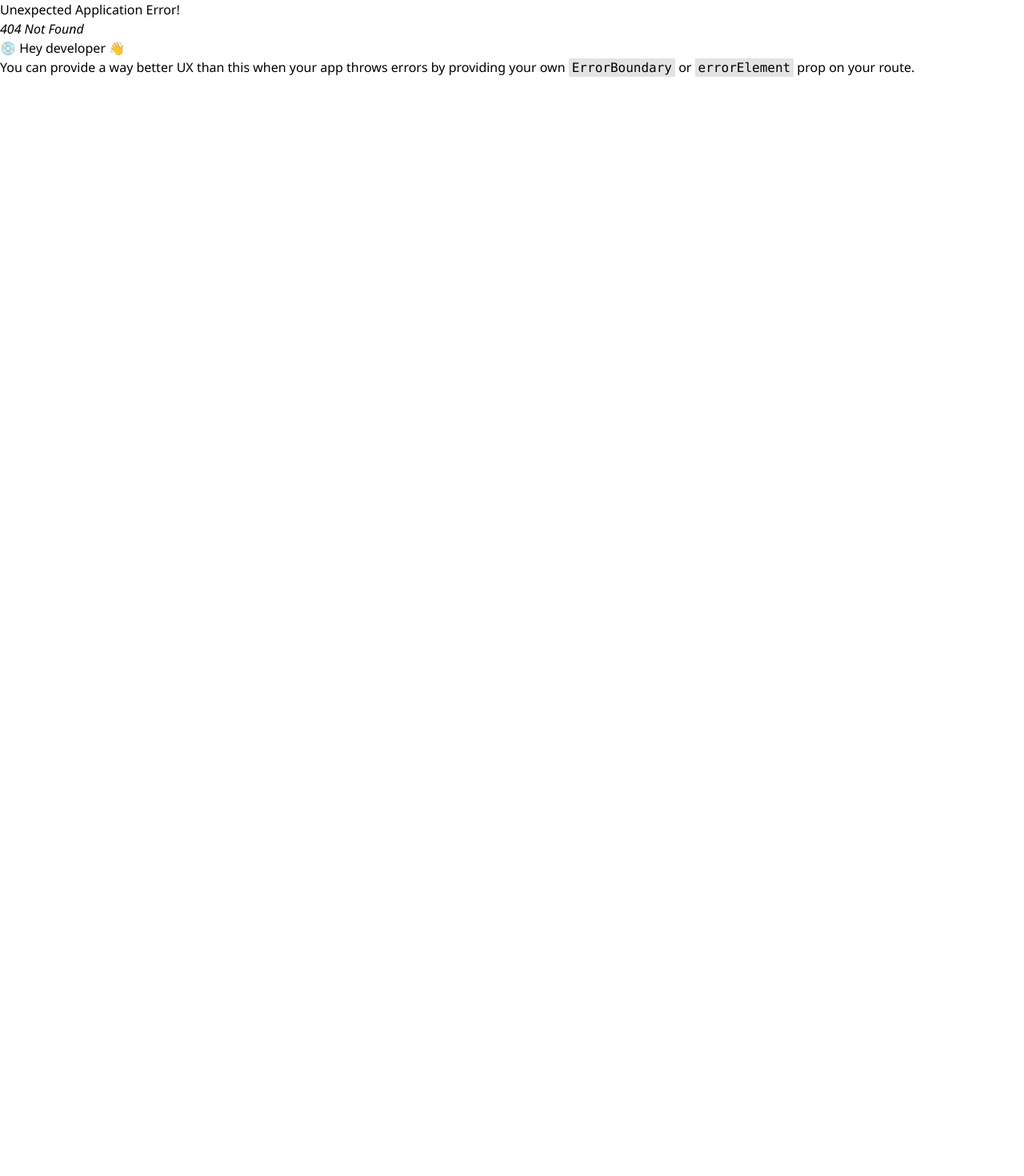
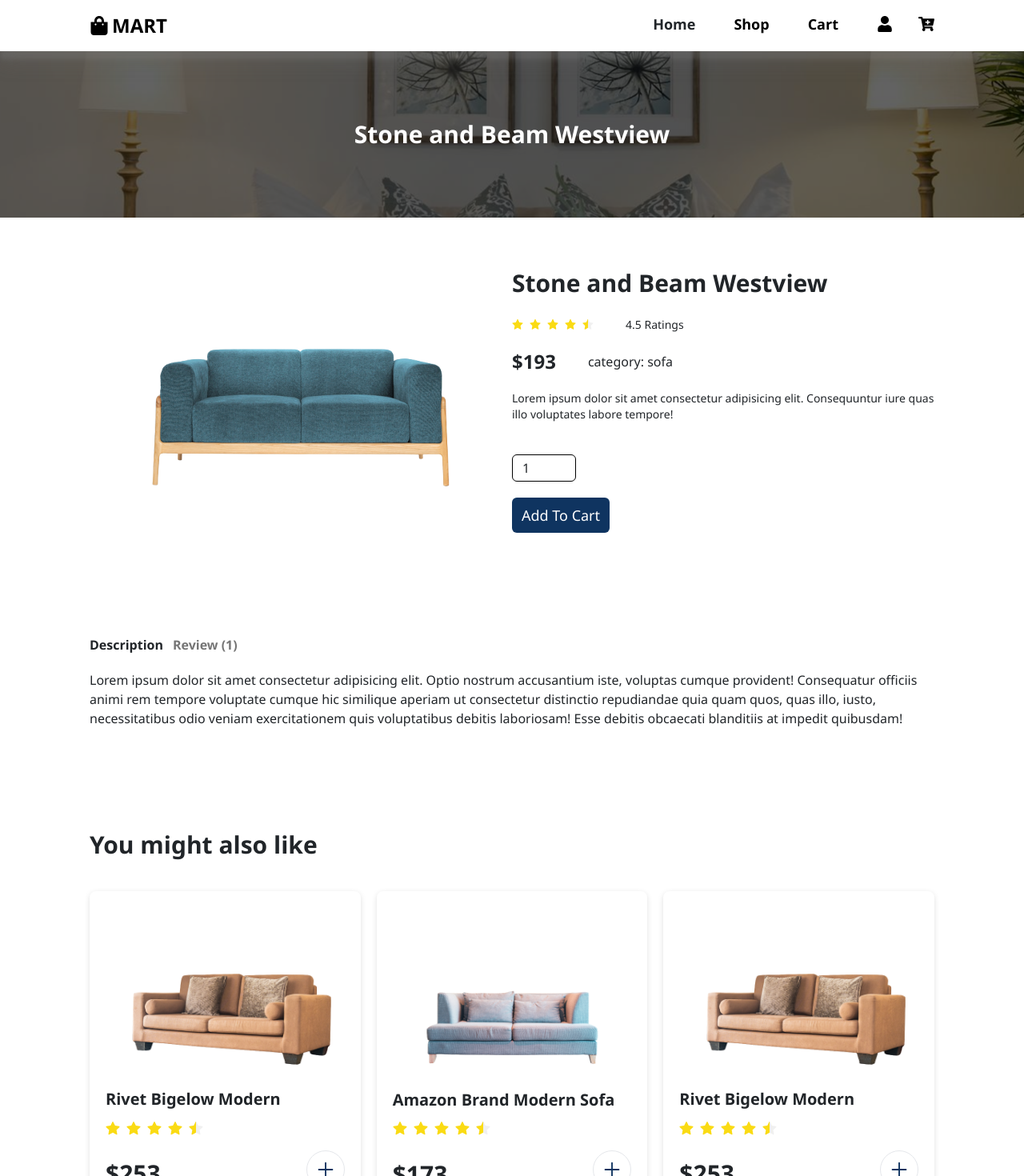
Before and after one commit to Chetan-B9/react-projects, a React (Vite) app in the folder ait-ecom-app/: page /product/01 in a window 1280 px wide. Before the commit this address had no page. Shown: the top 1470 px of the page at 80% size. Before the commit the page ends 800 px from the top, so only its background shows below. Built offline with nearby package versions, Linux system fonts and the light colour scheme; the HTML template or start-up script is replaced by a standard one.

Commit message:
ADDED: Product details page

```diff
--- /dev/null
+++ b/ait-ecom-app/src/CSS/Productpag Style/Product.module.css
@@ -0,0 +1,3 @@
+.product_title{
+    background-image: url('../../assets/Images/title background.jpg');
+}
--- a/ait-ecom-app/src/Components/Header/Header.jsx
+++ b/ait-ecom-app/src/Components/Header/Header.jsx
@@ -1,16 +1,24 @@
-import { NavLink } from "react-router-dom"
+import { NavLink } from "react-router-dom";
 import { useState } from "react";
-import { FaHome, FaShoppingBag, FaCartPlus, FaUser, FaBars } from "react-icons/fa";
+import {
+  FaHome,
+  FaShoppingBag,
+  FaCartPlus,
+  FaUser,
+  FaBars,
+} from "react-icons/fa";
 
-import { Drawer } from 'antd';
+import { Drawer, Space } from "antd";
 
 function Header() {
   const [open, setOpen] = useState(false);
 
+  // function to show drawer
   const showDrawer = () => {
     setOpen(true);
   };
 
+  // function to close the drawer
   const onClose = () => {
     setOpen(false);
   };
@@ -24,21 +32,37 @@ function Header() {
         </div>
 
         <div className="drawer_container w-[70%] block md:hidden flex items-center justify-end">
-            <button className="" onClick={showDrawer}><FaBars className="text-lg"/></button>
+          <button className="" onClick={showDrawer}>
+            <FaBars className="text-lg" />
+          </button>
 
           <Drawer
-placement={'top'}
+            placement={"top"}
             closable={true}
             onClose={onClose}
             open={open}
             key={top}
             className="drawer"
+            extra = {
+              <Space>
+                <div className="brand w-[30%] font-semibold text-2xl flex items-center gap-1">
+                  <FaHome />
+                  <h2>MART</h2>
+                </div>
+              </Space>
+            }
           >
             <nav className="menu h-full">
               <ul className="h-full">
                 <li>
                   <FaHome />
-            <NavLink to='/' className={`menu_item ${({isActive}) => isActive ? 'text-lg' : 'text-sm'}`}>Home</NavLink>
+                  <NavLink
+                    to="/"
+                    className={`menu_item ${({ isActive }) =>
+                      isActive ? "text-lg" : "text-sm"}`}
+                  >
+                    Home
+                  </NavLink>
                 </li>
                 <li>
                   <FaShoppingBag />
@@ -57,13 +81,17 @@ className="drawer"
           </Drawer>
         </div>
 
-
-
         <nav className="menu w-[70%] text-lg font-sm hidden md:block">
           <ul className=" flex justify-end gap-12 font-semibold">
             <li>
-
-                        <NavLink to='/' className={({isActive}) => isActive ? 'text-main' : 'text-main-text'}>Home</NavLink>
+              <NavLink
+                to="/"
+                className={({ isActive }) =>
+                  isActive ? "text-main" : "text-main-text"
+                }
+              >
+                Home
+              </NavLink>
             </li>
             <li>
               <NavLink>Shop</NavLink>
@@ -72,7 +100,9 @@ className="drawer"
               <NavLink>Cart</NavLink>
             </li>
             <div className="flex items-center gap-8 text-xl">
-                    <li><FaUser /></li>
+              <li>
+                <FaUser />
+              </li>
               <li>
                 <NavLink>
                   <FaCartPlus />
@@ -83,7 +113,7 @@ className="drawer"
         </nav>
       </div>
     </header>
-  )
+  );
 }
 
-export default Header
+export default Header;
--- a/ait-ecom-app/src/Components/Home/Home.jsx
+++ b/ait-ecom-app/src/Components/Home/Home.jsx
@@ -35,7 +35,7 @@ function Home() {
 
         <div className="container mt-14 grid grid-cols-1 md:grid-cols-2 lg:grid-cols-3 gap-5">
            {
-            discoutProducts.map((product) => <ProductCard key={product.id} productName = {product.productName} price = {product.price} imgUrl = {product.imgUrl} avgRating = {product.avgRating} discount = {product.discount ?? null}/>
+            discoutProducts.map((product) => <ProductCard key={product.id} id={product.id} productName = {product.productName} price = {product.price} imgUrl = {product.imgUrl} avgRating = {product.avgRating} discount = {product.discount ?? null}/>
             )
            }
         </div>
@@ -52,7 +52,7 @@ function Home() {
            {
             products.map((product) => {
                return (product.category === 'mobile' || product.category === 'wireless') &&
-              <ProductCard key={product.id} productName = {product.productName} price = {product.price} imgUrl = {product.imgUrl} avgRating = {product.avgRating} discount = {product.discount ?? null}/>
+              <ProductCard key={product.id} id={product.id} productName = {product.productName} price = {product.price} imgUrl = {product.imgUrl} avgRating = {product.avgRating} discount = {product.discount ?? null}/>
             }
             )
            }
@@ -70,7 +70,7 @@ function Home() {
            {
             products.map((product) => {
                return (product.category === 'sofa' || product.category === 'chairs') &&
-              <ProductCard key={product.id} productName = {product.productName} price = {product.price} imgUrl = {product.imgUrl} avgRating = {product.avgRating} discount = {product.discount ?? null}/>
+              <ProductCard key={product.id} id={product.id} productName = {product.productName} price = {product.price} imgUrl = {product.imgUrl} avgRating = {product.avgRating} discount = {product.discount ?? null}/>
             }
             )
            }
--- a/ait-ecom-app/src/Components/Home/ProductCard.jsx
+++ b/ait-ecom-app/src/Components/Home/ProductCard.jsx
@@ -6,7 +6,7 @@ import { CiHeart } from "react-icons/ci";
 
 
 
-function ProductCard({productName, price, imgUrl, avgRating, discount}) {
+function ProductCard({id, productName, price, imgUrl, avgRating, discount}) {
   return (
     <div className={`${homeStyle.card} py-10 rounded-lg relative bg-secondary`}>
         {
@@ -22,7 +22,7 @@ function ProductCard({productName, price, imgUrl, avgRating, discount}) {
         </div>
 
         <div className="img_container w-full aspect-video">
-            <Link>
+            <Link to={`/product/${id}`}>
               <img src={imgUrl} alt={productName} className='w-full h-full object-contain'/>
             </Link>
         </div>
--- /dev/null
+++ b/ait-ecom-app/src/Components/Product/Product.jsx
@@ -0,0 +1,127 @@
+import { useParams } from 'react-router-dom'
+import { products } from '../../assets/data/products'
+import { Rate } from 'antd';
+import ProductStyle from '../../CSS/Productpag Style/Product.module.css'
+import { useState } from 'react';
+import ProductCard from '../Home/ProductCard';
+
+function Product() {
+  const { id } = useParams()
+  const [active, setActive] = useState('desc')
+
+  const handleToogle = (toogle) => {
+    setActive(toogle)
+  }
+
+  return (
+    <>
+        {
+            products.map((product) => {
+                if(product.id === id){
+                    return (
+                       <section key={id} className="product text-main-text">
+                            <div className={`${ProductStyle.product_title} h-52 bg-center`}>
+                                {/* product title  */}
+                                <div className='bg-[#0000009d] h-full flex justify-center items-center'>
+                                  <h1 className='text-secondary text-3xl font-semibold'>{product.productName}</h1>
+                                </div>
+                            </div>
+
+                            {/* product details  */}
+                            <div className='px-5 md:px-14 lg:px-28 py-16'>
+                                   <div className='flex flex-col md:flex-row'>
+                                       {/* product image part  */}
+                                       <div className='w-full md:w-[50%]'>
+                                         <div className=' flex justify-center items-start'>
+                                           <img src={product.imgUrl} alt={`${product.productName} image`} className='w-[85%] object-contain' />
+                                         </div>
+                                       </div>
+
+                                       {/* product info part */}
+                                       <div className='w-full md:w-[50%]'>
+                                           {/* top part  */}
+                                           <div className='flex flex-col gap-4'>
+                                              <h2 className='text-3xl font-semibold'>{product.productName}</h2>
+                                              <div className='flex items-end text-sm gap-10'>
+                                                 <Rate disabled allowHalf defaultValue={product.avgRating} className='text-sm mt-2'/>
+                                                 <p>{product.avgRating} Ratings</p>
+                                              </div>
+                                              <div className='flex items-center gap-10 mt-1'>
+                                                <h3 className='text-2xl font-semibold'>${product.price}</h3>
+                                                <p>category: {product.category}</p>
+                                              </div>
+                                              <div className='text-sm mt-1'>
+                                                <p>{product.shortDesc}</p>
+                                              </div>
+                                           </div>
+
+                                           {/* bottom part  */}
+                                           <div className='flex flex-col gap-5 mt-10'>
+                                              <input type="number" value={1}  min={1} className='w-[5rem] border border-black rounded-md px-3 py-1'/>
+                                              <button className='bg-main text-secondary text-lg w-fit px-3 py-2 rounded-md'>
+                                                Add To Cart
+                                              </button>
+                                           </div>
+                                       </div>
+
+
+                                   </div>
+                                </div>
+
+                                {/* description and review part  */}
+                                <div className='px-5 md:px-14 lg:px-28 py-16'>
+                                   <div className='flex gap-3 font-semibold'>
+                                      <button onClick={() => handleToogle('desc')} className={`${active === 'desc' ? 'text-main-text' : 'text-[#757575]'} `}>Description</button>
+                                      <button onClick={() => handleToogle('review')} className={`${active === 'review' ? 'text-main-text' : 'text-[#757575]'}`}>Review <span>({product.reviews.length})</span></button>
+                                   </div>
+                                   {
+                                    active === 'desc' &&
+                                    <div className='mt-5'>
+                                        <p>{product.description}</p>
+                                    </div>
+                                   }
+
+                                   {
+                                    active === 'review' &&
+                                    <div className='mt-5'>
+                                        <ul>
+                                            {
+                                                product.reviews.map((review, index) => {
+                                                    return <li key={index} className='mt-5 border-0 border-b-2 py-3'>
+                                                    <div className='flex flex-col text-sm gap-2'>
+                                                      <Rate disabled allowHalf defaultValue={review.rating} className='text-sm mt-2'/>
+                                                    <p>{review.text}</p>
+                                              </div>
+                                                    </li>
+                                                })
+                                            }
+                                        </ul>
+                                    </div>
+                                   }
+                                </div>
+
+                                {/* you might also like part  */}
+                                <div className='px-5 md:px-14 lg:px-28 py-16'>
+                                   <div>
+                                      <h2 className='text-3xl font-semibold '>You might also like</h2>
+                                   </div>
+
+                                   <div className="container grid grid-cols-1 md:grid-cols-2 lg:grid-cols-3 gap-5 mt-10">
+                                      {
+                                        products.map((prd, index) => ( prd.category === product.category && prd.id !== id) &&
+                                            <ProductCard key={index} productName = {prd.productName} price = {prd.price} imgUrl = {prd.imgUrl} avgRating = {prd.avgRating} discount = {prd.discount ?? null}/>
+
+                                        )
+                                      }
+                                   </div>
+                                </div>
+                       </section>
+                    )
+                }
+            })
+        }
+    </>
+  )
+}
+
+export default Product
--- a/ait-ecom-app/src/Router.jsx
+++ b/ait-ecom-app/src/Router.jsx
@@ -1,11 +1,13 @@
 import { Route, createBrowserRouter, createRoutesFromElements } from "react-router-dom";
 import Layout from "./Components/Layout/Layout";
 import Home from "./Components/Home/Home";
+import Product from "./Components/Product/Product";
 
 const router = createBrowserRouter(
     createRoutesFromElements(
         <Route path='/' element = {<Layout />}>
             <Route index element = {<Home />} />
+            <Route path="product/:id" element = {<Product />} />
         </Route>
     )
 )
--- a/ait-ecom-app/src/index.css
+++ b/ait-ecom-app/src/index.css
@@ -1,6 +1,6 @@
 *{
   font-family:'Segoe UI', Tahoma, Geneva, Verdana, sans-serif;
-  /* color: #212529; */
+  /* color: #0000002b; */
 }
 
 
```
Also changed, not shown: ait-ecom-app/src/assets/Images/title background.jpg (added). Lines whose indentation alone changed are shown as unchanged.
